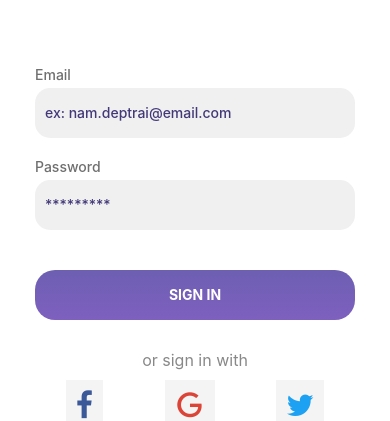
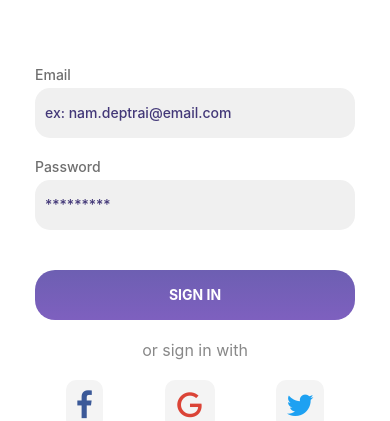
Before and after one commit to duytan177/katenai-shield, a React Native app: screen /Login in a window 390 px wide. Shown: the part 260-681 px from the top of the page. Built offline with nearby package versions, Linux system fonts and the light colour scheme.

Commit message:
ScrollView page

```diff
--- a/src/screens/Login.tsx
+++ b/src/screens/Login.tsx
@@ -3,32 +3,43 @@ import {
   View,
   Text,
   TextInput,
-  Button,
   TouchableOpacity,
   StyleSheet,
   Image,
   Dimensions,
   StatusBar,
+  KeyboardAvoidingView,
+  Platform,
+  ScrollView,
 } from "react-native";
 import { FontAwesome, MaterialCommunityIcons } from "@expo/vector-icons"; // Thư viện cho icon
-const { width, height } = Dimensions.get("window");
 import { LinearGradient } from "expo-linear-gradient";
+
+const { width } = Dimensions.get("window");
 
 const Login = () => {
   return (
-    <View style={styles.container}>
+    <KeyboardAvoidingView
+      style={styles.container}
+      behavior={Platform.OS === "ios" ? "padding" : "height"}
+    >
       <StatusBar
         barStyle="dark-content"
         backgroundColor="transparent"
         translucent
       />
+
+      {/* Cuộn màn hình khi bàn phím xuất hiện */}
+      <ScrollView contentContainerStyle={styles.scrollContainer}>
         {/* Logo */}
         <Image
           source={require("../assets/images/icon-v2.png")}
           style={styles.logo}
-        resizeMode="contain" // hoặc "cover"
+          resizeMode="contain"
         />
 
+        {/* Trường nhập Email */}
+        <View style={styles.inputField}>
           <Text style={styles.label}>Email</Text>
           <TextInput
             style={styles.input}
@@ -36,20 +47,32 @@ const Login = () => {
             keyboardType="email-address"
             autoCapitalize="none"
           />
+        </View>
 
         {/* Trường nhập Password */}
+        <View style={styles.inputField}>
           <Text style={styles.label}>Password</Text>
-      <TextInput style={styles.input} placeholder="*********" secureTextEntry />
+          <TextInput
+            style={styles.input}
+            placeholder="*********"
+            secureTextEntry
+          />
+        </View>
 
         {/* Nút đăng nhập */}
         <TouchableOpacity style={styles.button}>
-        <LinearGradient colors={["#6D5FB2", "#7E60BF"]} style={styles.gradient}>
+          <LinearGradient
+            colors={["#6D5FB2", "#7E60BF"]}
+            style={styles.gradient}
+          >
             <Text style={styles.buttonText}>SIGN IN</Text>
           </LinearGradient>
         </TouchableOpacity>
 
         {/* Hoặc đăng nhập với */}
+        <View style={{ marginBottom: 20 }}>
           <Text style={styles.orText}>or sign in with</Text>
+        </View>
 
         {/* Các icon đăng nhập */}
         <View style={styles.iconContainer}>
@@ -63,14 +86,18 @@ const Login = () => {
             <FontAwesome name="twitter" size={30} color="#1DA1F2" />
           </TouchableOpacity>
         </View>
-    </View>
+      </ScrollView>
+    </KeyboardAvoidingView>
   );
 };
 
 const styles = StyleSheet.create({
   container: {
+    flex: 1,
     backgroundColor: "white",
-    flex: 1,
+  },
+  scrollContainer: {
+    flexGrow: 1,
     justifyContent: "flex-start",
     alignItems: "center",
     padding: 35,
@@ -80,6 +107,9 @@ const styles = StyleSheet.create({
     width: "50%",
     height: "35%",
     marginBottom: 20,
+  },
+  inputField: {
+    width: "100%",
   },
   label: {
     alignSelf: "flex-start",
@@ -97,7 +127,7 @@ const styles = StyleSheet.create({
     borderRadius: 15,
     paddingHorizontal: 10,
     marginBottom: 20,
-    backgroundColor: "#F0F0F0", // Không có khoảng trắng
+    backgroundColor: "#F0F0F0", // Màu nền cho input
   },
   button: {
     borderRadius: 20,
@@ -117,7 +147,6 @@ const styles = StyleSheet.create({
     fontWeight: "bold",
   },
   orText: {
-    marginVertical: 10,
     fontSize: 16,
     color: "#888",
   },
@@ -129,6 +158,7 @@ const styles = StyleSheet.create({
   iconButton: {
     padding: 10,
     backgroundColor: "#F4F4F4",
+    borderRadius: 10, // Thêm border radius cho các nút icon
   },
 });
 
```
Lines whose indentation alone changed are shown as unchanged.
